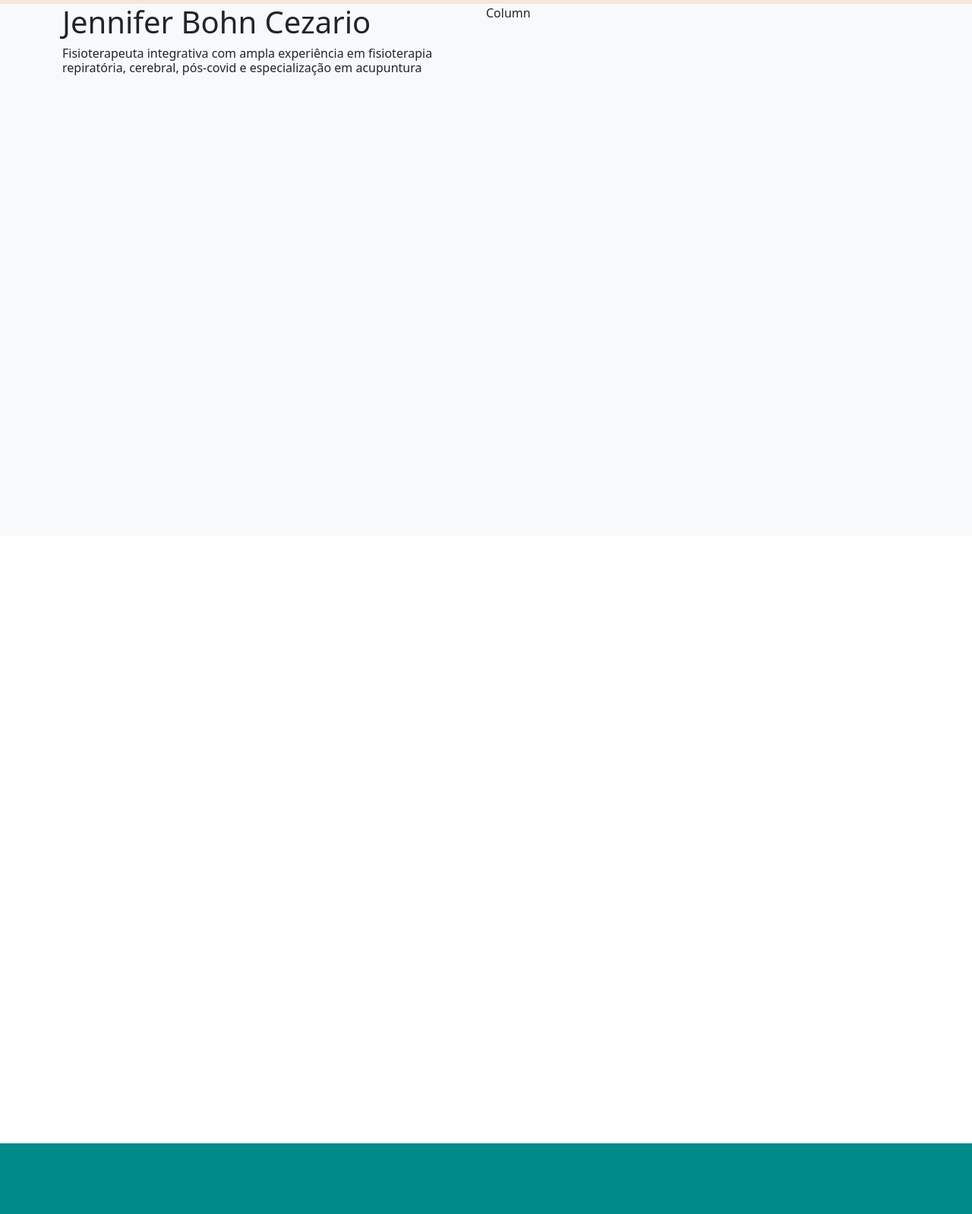
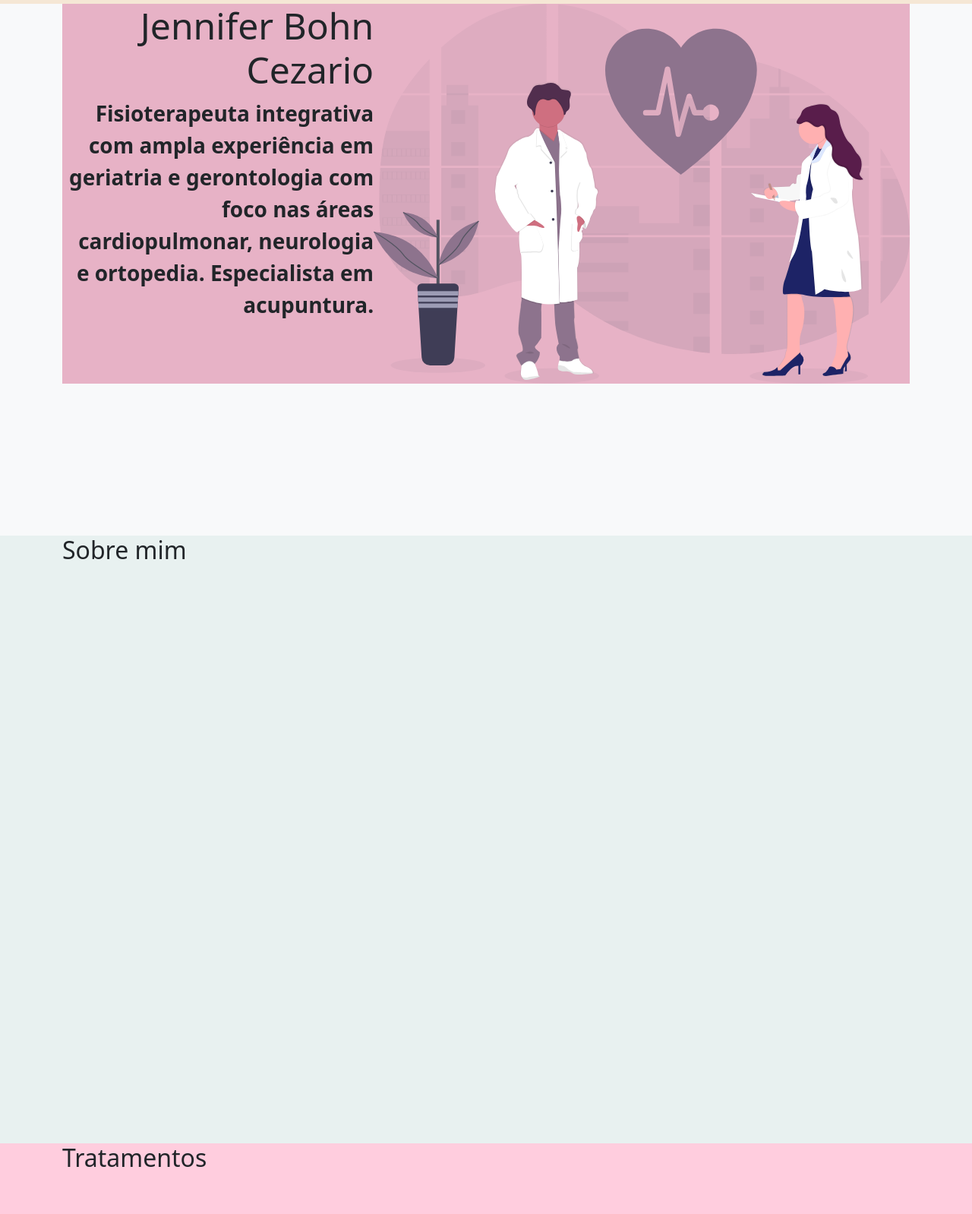
Before and after one commit to jennibohn/jennibohn.github.io, a plain HTML site: page index.html in a window 1280 px wide. Shown: the part 102-1700 px from the top of the page at 76% size. Drawn offline with nearby package versions, Linux system fonts and the light colour scheme; files that its build step writes are made by us from their sources.

Commit message:
Adicionando informações adicionais

```diff
--- a/css/style.css
+++ b/css/style.css
@@ -2,12 +2,20 @@
     --header-height: 100px;
     --footer-height: 100px;
 
+    /*
+    */
     --background-color: #F5E7D5;
     --primary-color: #8D738D;
     --secondary-color: #9D8A6C;
-}
 
-.teste {
+    --color1: #E8F1F0;
+    --color2: #E7B2C6;
+    --color3: #F4DBF9;
+    --color4: #B7FFCF;
+    --color5: #fcfdee;
+    --color6: #C3ECDA;
+    --color7: #FFF4DE;
+    --color8: #FFCDDE;
 }
 
 .mhc-body {
@@ -49,27 +57,59 @@
 
 }
 
+.mhc-container-index {
+    height: calc(100vh - var(--header-height));
+    /*
+    background-color: var(--color5);
+    */
+}
+
 .mhc-content-index {
-    height: calc(100vh - var(--header-height));
     display: flex;
+}
+
+.mhc-col {
+    background-color: #E7B2C6;
+}
+
+.mhc-personal-picture {
+    height: 500px;
+    max-height: 70vh;
+    max-width: 70vw;
+}
+
+.mhc-title {
+    text-align: end;
+    font-size: 48px;
+}
+
+.mhc-subtitle {
+    text-align: end;
+    font-weight: 600;
+    font-size: 28px;
 }
 
 .mhc-content-index h2 {
     font-size: medium;
 }
 
-.mhc-content-about {
+.mhc-container-about {
     height: 100vh;
-    background-color: cadetblue;
-    background-color: white;
+    background-color: var(--color1);
 }
 
-.mhc-content-treatments {
+.mhc-container-treatments {
     height: 100vh;
-    background-color: darkcyan;
+    background-color: var(--color8);
 }
 
-.mhc-content-contact {
+.mhc-container-contact {
     height: calc(100vh - var(--footer-height));
-    background-color: darkslategrey;
+    background-color: var(--color3);
 }
+
+@media only screen and (max-width: 768px) {
+    .mhc-content-index {
+        flex-direction: column-reverse;
+    }
+}
--- a/index.html
+++ b/index.html
@@ -1,6 +1,5 @@
 <!DOCTYPE html>
 <html lang="pt">
-
   <head>
     <meta charset="UTF-8" />
     <meta http-equiv="X-UA-Compatible" content="IE=edge" />
@@ -8,10 +7,14 @@
 
     <title>Jennifer Bohn - Fisioterapeuta integrativa</title>
 
-  <meta name="description"
-    content="Fisioterapeuta com experiência em fisioterapia respiratória e cerebral e especialição em acupuntura" />
-  <meta name="keywords"
-    content="fisioterapia, fisioterapeuta, integrativa, respiratória, cerebral, pós-covid, Jennifer Bohn" />
+    <meta
+      name="description"
+      content="Fisioterapeuta com experiência em fisioterapia respiratória e cerebral e especialição em acupuntura"
+    />
+    <meta
+      name="keywords"
+      content="fisioterapia, fisioterapeuta, integrativa, respiratória, cerebral, pós-covid, Jennifer Bohn"
+    />
     <meta name="author" content="Jennifer de Moraes Bohn Cezario" />
     <meta name="viewport" content="width=device-width, initial-scale=1.0" />
     <link rel="canonical" href="https://www.bohnphysio.com" />
@@ -33,30 +36,52 @@
     <link href="css/style.css" rel="stylesheet" />
     <link rel="icon" type="image/png" href="assets/N_logo.png" />
 
-  <link href="https://cdn.jsdelivr.net/npm/bootstrap@5.3.0-alpha3/dist/css/bootstrap.min.css" rel="stylesheet"
-    integrity="sha384-KK94CHFLLe+nY2dmCWGMq91rCGa5gtU4mk92HdvYe+M/SXH301p5ILy+dN9+nJOZ" crossorigin="anonymous" />
-  <script src="https://cdn.jsdelivr.net/npm/bootstrap@5.3.0-alpha3/dist/js/bootstrap.bundle.min.js"
+    <link
+      href="https://cdn.jsdelivr.net/npm/bootstrap@5.3.0-alpha3/dist/css/bootstrap.min.css"
+      rel="stylesheet"
+      integrity="sha384-KK94CHFLLe+nY2dmCWGMq91rCGa5gtU4mk92HdvYe+M/SXH301p5ILy+dN9+nJOZ"
+      crossorigin="anonymous"
+    />
+    <script
+      src="https://cdn.jsdelivr.net/npm/bootstrap@5.3.0-alpha3/dist/js/bootstrap.bundle.min.js"
       integrity="sha384-ENjdO4Dr2bkBIFxQpeoTz1HIcje39Wm4jDKdf19U8gI4ddQ3GYNS7NTKfAdVQSZe"
-    crossorigin="anonymous"></script>
+      crossorigin="anonymous"
+    ></script>
   </head>
 
   <body class="mhc-body bg-body-tertiary" id="page-top">
     <nav class="navbar navbar-expand-lg mhc-navbar">
       <div class="container container-fluid">
         <a class="navbar-brand" href="#">
-        <img src="assets/logo.svg" alt="Logo" width="210" height="80" class="d-inline-block align-text-top" />
+          <img
+            src="assets/logo.svg"
+            alt="Logo"
+            width="210"
+            height="80"
+            class="d-inline-block align-text-top"
+          />
         </a>
         <div class="mhc-empty-spacer"></div>
-      <button class="navbar-toggler" type="button" data-bs-toggle="collapse" data-bs-target="#navbarNavAltMarkup"
-        aria-controls="navbarNavAltMarkup" aria-expanded="false" aria-label="Toggle navigation">
+        <button
+          class="navbar-toggler"
+          type="button"
+          data-bs-toggle="collapse"
+          data-bs-target="#navbarNavAltMarkup"
+          aria-controls="navbarNavAltMarkup"
+          aria-expanded="false"
+          aria-label="Toggle navigation"
+        >
           <span class="navbar-toggler-icon"></span>
         </button>
-      <div class="collapse navbar-collapse mhc-justify-end" id="navbarNavAltMarkup">
+        <div
+          class="collapse navbar-collapse mhc-justify-end"
+          id="navbarNavAltMarkup"
+        >
           <div class="navbar-nav">
             <a class="nav-link active" aria-current="page" href="#">Home</a>
-          <a class="nav-link" href="#">Sobre mim</a>
-          <a class="nav-link" href="#">Tratamentos</a>
-          <a class="nav-link" href="#">Contato</a>
+            <a class="nav-link" href="#about">Sobre mim</a>
+            <a class="nav-link" href="#treatments">Tratamentos</a>
+            <a class="nav-link" href="#contact">Contato</a>
           </div>
         </div>
       </div>
@@ -64,28 +89,38 @@
     </nav>
 
     <div>
-
-    <div class="mhc-content mhc-content-index container">
-      <div class="col">
-        <h1>Jennifer Bohn Cezario</h1>
-        <h2>Fisioterapeuta integrativa com ampla experiência em fisioterapia repiratória, cerebral, pós-covid e
-          especialização em acupuntura</h2>
+      <div class="mhc-container mhc-container-index">
+        <div class="container mhc-content-index">
+          <div class="mhc-col">
+            <h1 class="mhc-title">Jennifer Bohn Cezario</h1>
+            <p class="mhc-subtitle">
+              Fisioterapeuta integrativa com ampla experiência em geriatria e
+              gerontologia com foco nas áreas cardiopulmonar, neurologia e
+              ortopedia. Especialista em acupuntura.
+            </p>
           </div>
-      <div class="col">
-        Column
+          <div class="mhc-col">
+            <img class="mhc-personal-picture"src="assets/undraw_medicine_b-1-ol.svg">
+          </div>
         </div>
       </div>
 
-    <div class="mhc-content mhc-content-about">
-
+      <div id="about" class="mhc-container mhc-container-about">
+        <div class="container">
+          <h2>Sobre mim</h2>
+        </div>
       </div>
 
-    <div class="mhc-content mhc-content-treatments">
-
+      <div id="treatments" class="mhc-container mhc-container-treatments">
+        <div class="container">
+          <h2>Tratamentos</h2>
+        </div>
       </div>
 
-    <div class="mhc-content mhc-content-contact">
-
+      <div id="contact" class="mhc-container mhc-container-contact">
+        <div class="container">
+          <h2>Contato</h2>
+        </div>
       </div>
     </div>
 
@@ -95,5 +130,4 @@
       </div>
     </footer>
   </body>
-
 </html>
```
Also changed, not shown: assets/Jennifer_Bohn.jpg (added), assets/undraw_medicine_b-1-ol.svg (added). Lines whose indentation alone changed are shown as unchanged.
